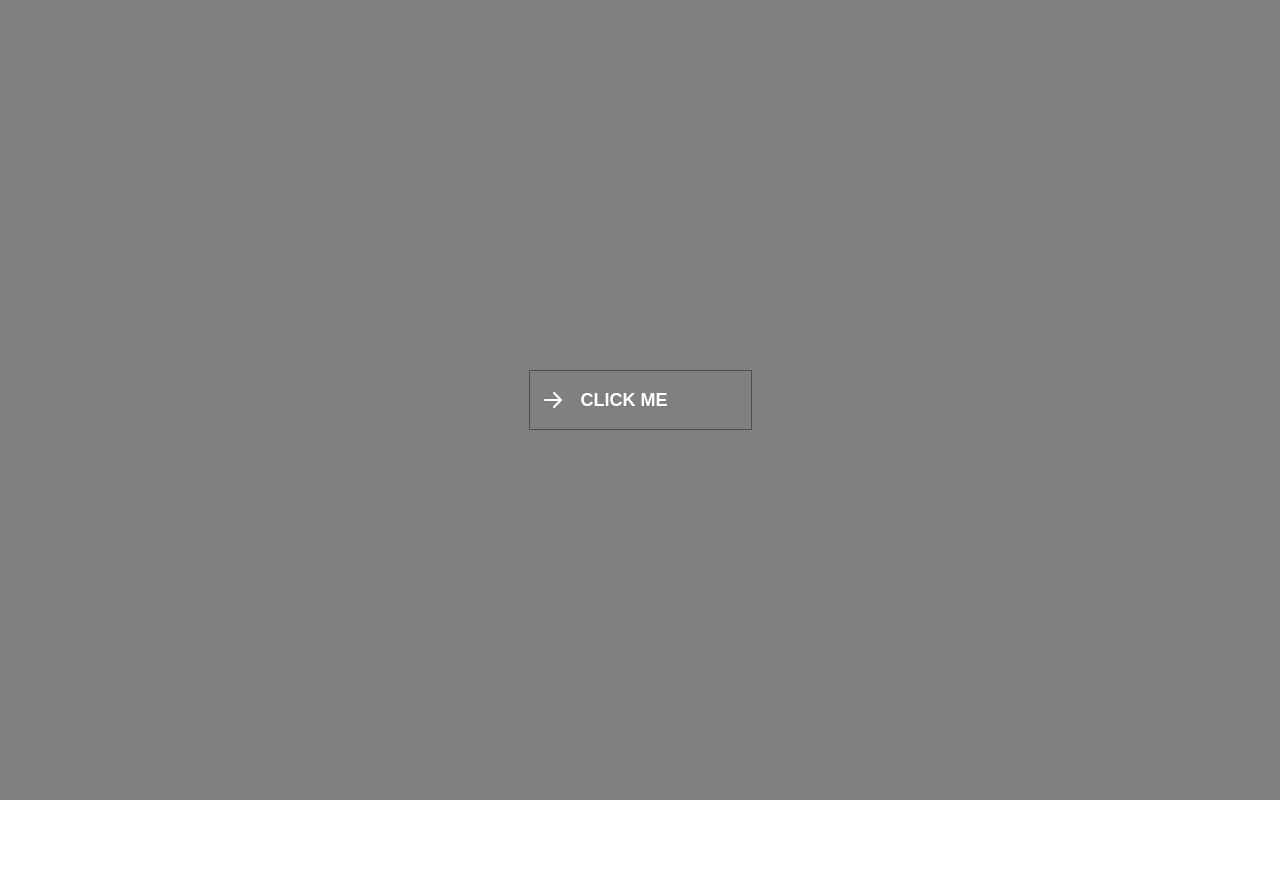
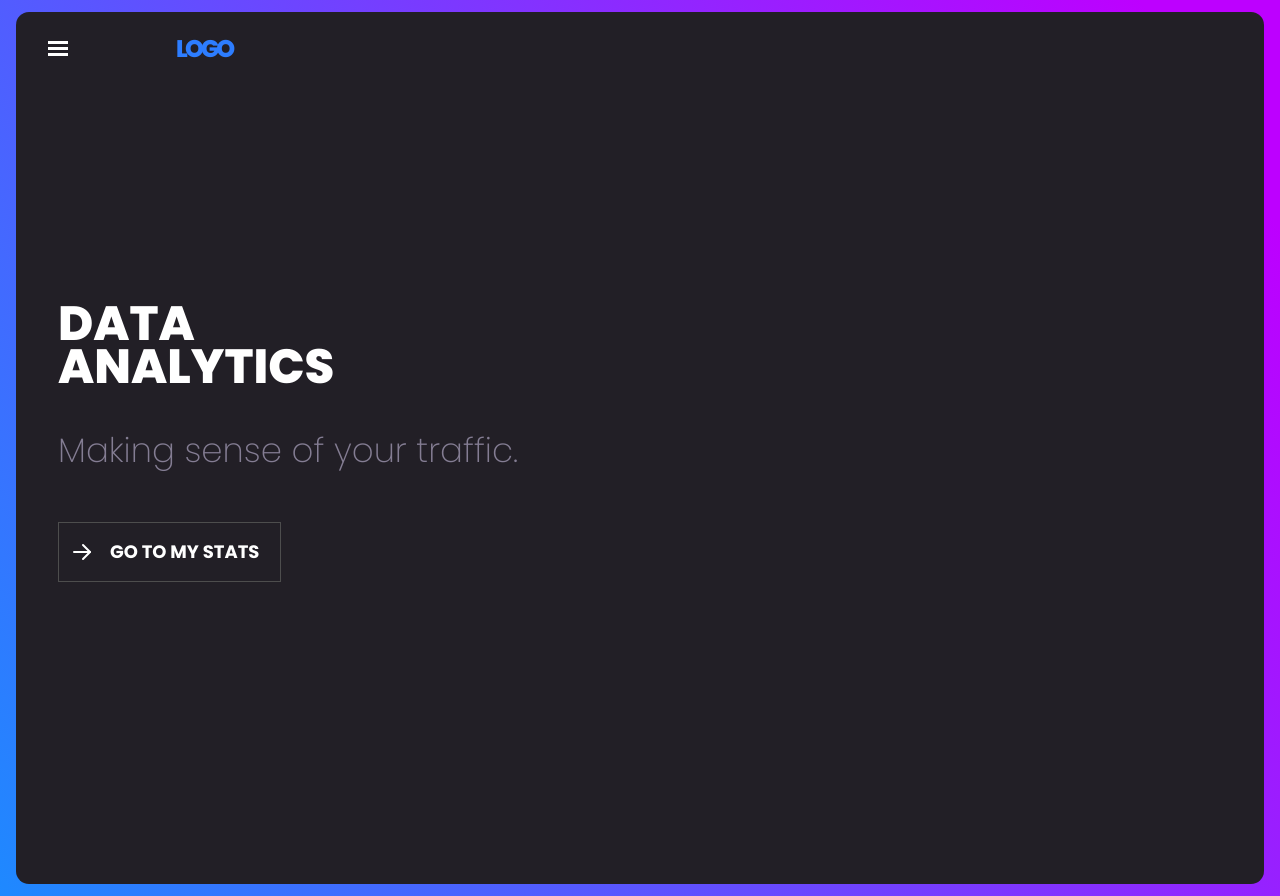
Before and after one commit to codexshell/data-analytics-dashboard, a SvelteKit app: page / in a window 1280 px wide. Before the commit the page ends 800 px from the top, so only its background shows below. Built offline with nearby package versions, Linux system fonts and the light colour scheme.

Commit message:
feat(components): add TheMain component

```diff
--- a/src/lib/components/BaseButton.svelte
+++ b/src/lib/components/BaseButton.svelte
@@ -25,9 +25,11 @@
 		gap: 1.6rem;
 		padding-inline: 1.1rem;
 		cursor: pointer;
+		transition: all 0.2s ease-in-out;
 	}
 
 	button:hover {
 		background-color: #00a3ff;
+		border: 0.1rem solid #00a3ff;
 	}
 </style>
--- /dev/null
+++ b/src/lib/components/TheMain.svelte
@@ -0,0 +1,76 @@
+<script>
+	import hamburger from '$lib/images/hamburger.svg';
+	import BaseButton from './BaseButton.svelte';
+</script>
+
+<main>
+	<header>
+		<div class="hamburger-wrapper">
+			<img src={hamburger} alt="hamburger" />
+		</div>
+		<span>
+			<a href="/">LOGO</a>
+		</span>
+	</header>
+
+	<h1>
+		Data<br />
+		Analytics
+	</h1>
+
+	<h2>Making sense of your traffic.</h2>
+
+	<div class="btn-wrapper">
+		<BaseButton label="Go to my stats" />
+	</div>
+</main>
+
+<style>
+	.hamburger-wrapper {
+		cursor: pointer;
+	}
+
+	.btn-wrapper {
+		margin-left: 4.2rem;
+		margin-top: 4.6rem;
+	}
+
+	h2 {
+		font-weight: 200;
+		font-size: 34px;
+		color: #847d93;
+		margin-left: 4.2rem;
+		margin-top: 3.7rem;
+	}
+
+	h1 {
+		font-weight: 800;
+		font-size: 4.8rem;
+		line-height: 4.272rem;
+		margin-left: 4.2rem;
+		color: #fff;
+		margin-top: 23.9rem;
+		text-transform: uppercase;
+	}
+
+	main {
+		display: flow-root;
+	}
+
+	a {
+		text-decoration: none;
+		color: #2d7dff;
+		font-weight: 800;
+		font-size: 2.4rem;
+		line-height: 2.674rem;
+		letter-spacing: -0.12em;
+	}
+
+	header {
+		display: flex;
+		align-items: center;
+		gap: 10.8rem;
+		margin-inline: 3.2rem;
+		margin-block: 2.4rem;
+	}
+</style>
--- a/src/routes/+layout.svelte
+++ b/src/routes/+layout.svelte
@@ -8,12 +8,12 @@
 	}
 
 	:global(body) {
-		font-family: 'Poppins', sans-serif;
 		font-size: 1.6rem;
 		box-sizing: border-box;
 	}
 
 	:global(*, *::before, *::after) {
+		font-family: 'Poppins', sans-serif;
 		box-sizing: inherit;
 		padding: 0;
 		margin: 0;
--- a/src/routes/+page.svelte
+++ b/src/routes/+page.svelte
@@ -1,16 +1,25 @@
 <script>
-	import BaseButton from '$lib/components/BaseButton.svelte';
+	import TheMain from '$lib/components/TheMain.svelte';
 </script>
 
-<main>
-	<BaseButton />
-</main>
+<div class="wrapper">
+	<div class="container">
+		<TheMain />
+	</div>
+</div>
 
 <style>
-	main {
-		background-color: gray;
-		display: grid;
-		place-content: center;
-		height: 100vh;
+	.wrapper {
+		background-image: linear-gradient(238.71deg, #bd00ff 7.63%, #00a3ff 117.53%);
+		padding-inline: 1.6rem;
+		padding-block: 1.2rem;
+	}
+
+	.container {
+		height: 100%;
+		width: 100%;
+		background-color: #221f26;
+		border-radius: 1.3rem;
+		min-height: 87.2rem;
 	}
 </style>
```
Also changed, not shown: src/lib/images/hamburger.svg.
